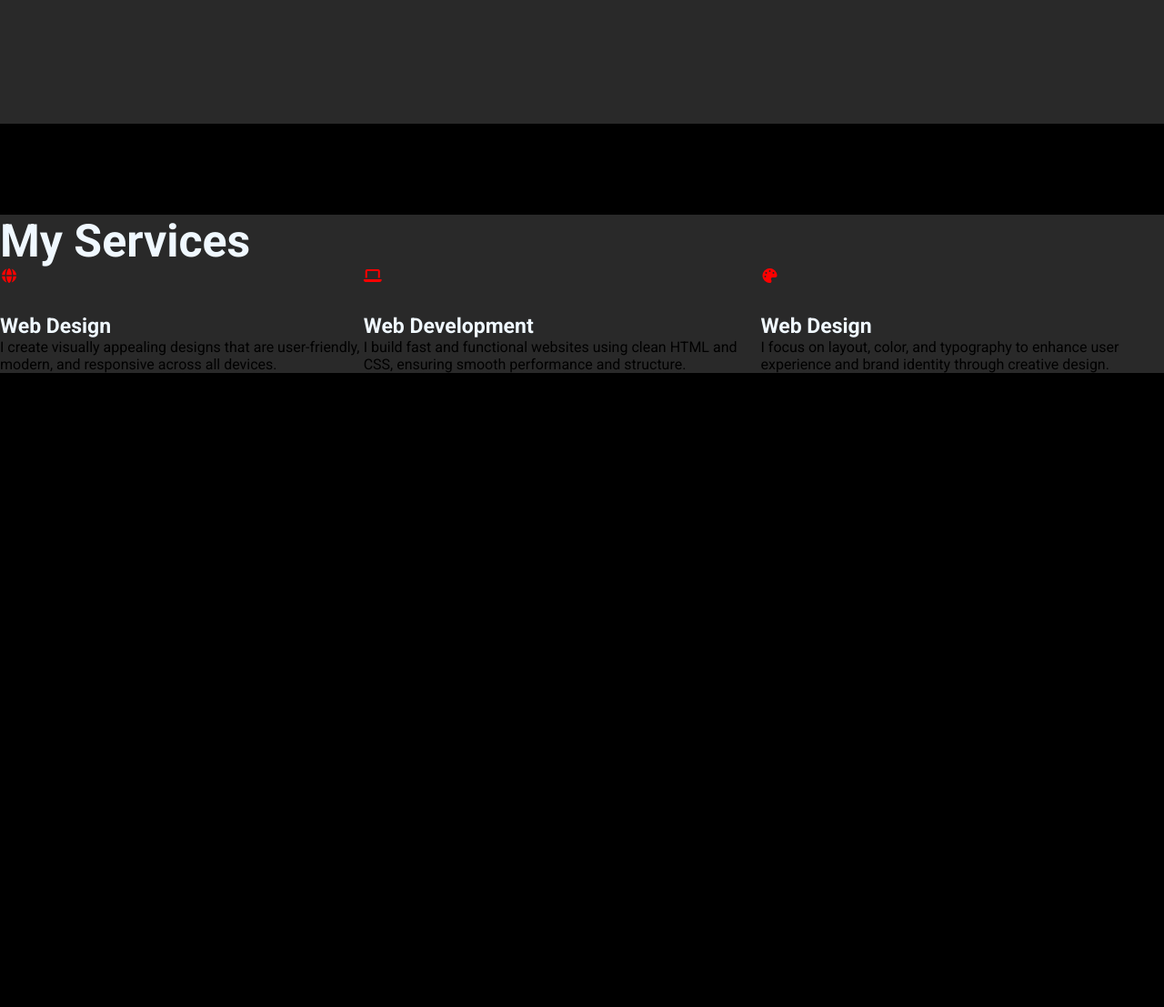
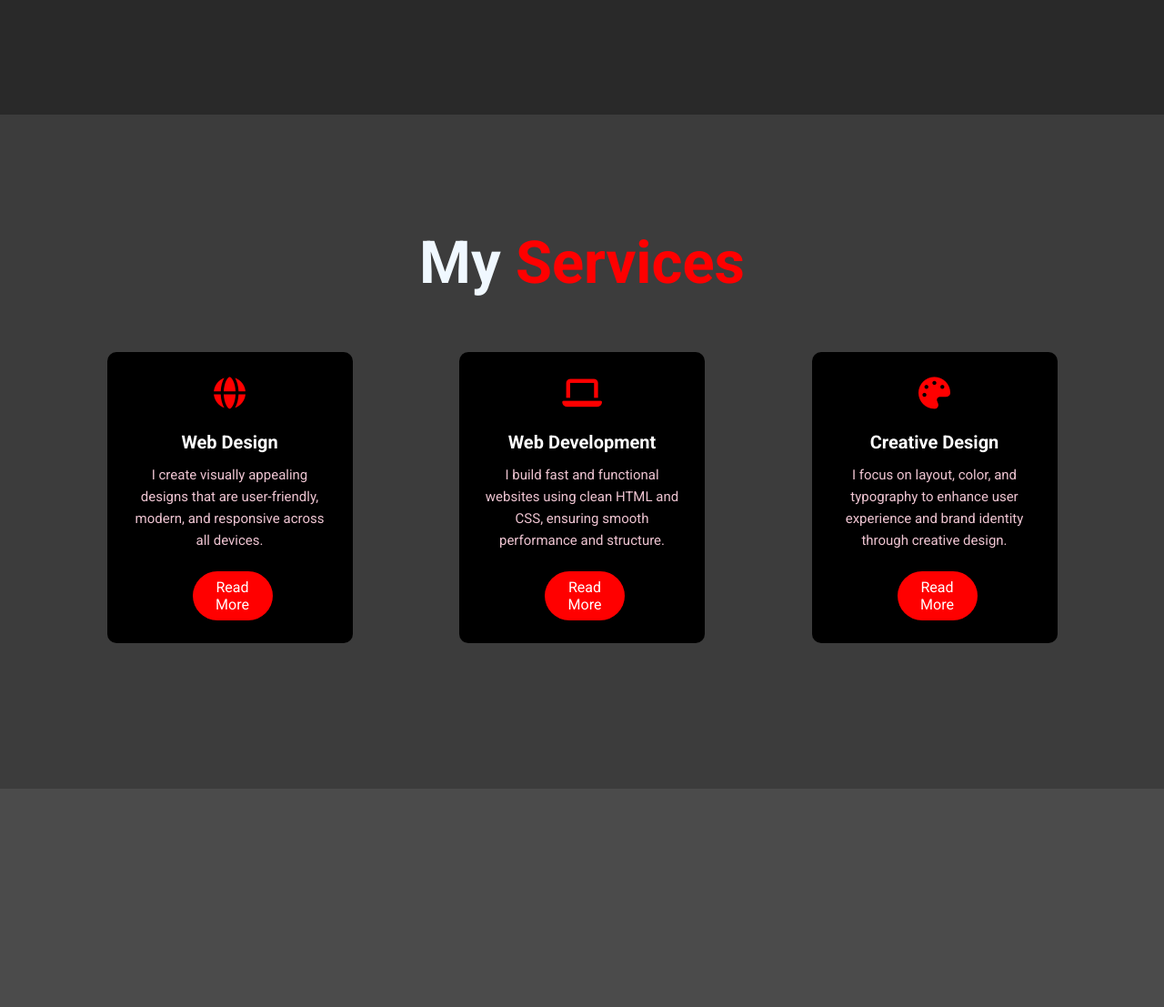
Before and after one commit to iamrohan05/My-Portfolio, a plain HTML site: page index.html in a window 1280 px wide. Shown: the part 1480-2587 px from the top of the page at 91% size. Before the commit the page ends 1890 px from the top, so only its background shows below. Drawn offline with Linux system fonts and the light colour scheme.

Commit message:
Portfolio Project

```diff
--- a/index.html
+++ b/index.html
@@ -45,7 +45,7 @@
         </div>
         <div class="my-info">
             <h1 class="h1-2">About <span>Me</span></h1>
-            <h4 class="h4-2">Developer <span> and Designer</h4></span>
+            <h3 class="h3-2">Developer <span> and Designer</h3></span>
             <p>
                 Hello! I am a front-end developer who works with HTML and CSS to create simple, clean, and responsive web pages. I enjoy designing websites that look good on all screen sizes and adding basic animations to make them more interactive. I'm always learning and trying to improve my skills in web design.
             </p>
@@ -55,33 +55,42 @@
      </section>
      <section class="section-services">
       <div class="my-services">
-        <h1>My Services</h1>
+        <h1>My <span>Services</span></h1>
         <div class=main-container>
             <div class="container-one">
-                <i class="fa-solid fa-globe"></i>
+                <i class="fa-solid fa-globe fa-2x"></i>
                 <h3>Web Design</h3>
                 <p>I create visually appealing designs that are user-friendly, modern, and responsive across all devices.</p>
+               <div class="but-ton1">
+                <button>Read More</button>
+            </div>
 
             </div>
 
-            <div class="container-one">
-                <i class="fa-solid fa-laptop"></i>
+            <div class="container-two">
+                <i class="fa-solid fa-laptop fa-2x"></i>
                 <h3>Web Development</h3>
                 <p>I build fast and functional websites using clean HTML and CSS, ensuring smooth performance and structure.</p>
-
+                <div class="but-ton2">
+                <button>Read More</button>
+            </div>
 
             </div>
 
-            <div class="container-one">
-                <i class="fa-solid fa-palette"></i>
-                <h3>Web Design</h3>
+            <div class="container-three">
+                <i class="fa-solid fa-palette fa-2x"></i>
+                <h3>Creative Design</h3>
                 <p>I focus on layout, color, and typography to enhance user experience and brand identity through creative design.</p>
-
+                <div class="but-ton3">
+                <button>Read More</button>
             </div>
 
         </div>
       </div>
      </section>
+     <section class="skills">
+
+     </section>
 
 
 </body>
--- a/style.css
+++ b/style.css
@@ -13,7 +13,7 @@ header{
     padding-bottom:17.5px;
 }
 .navbar {
-    padding-top:40px;
+    padding-top:30px;
     background-color: black;
     color:white;
     display:flex;
@@ -137,15 +137,16 @@ button:hover {
     background-image:url("image1.jpg");
     background-size: contain;
     height:500px;
-    width:80%;
+    width:400px;
     background-repeat: no-repeat;
     background-position: left center ;
-    margin-left: 45px;
+    margin-left: 5px;
     border-radius: 10px;
 
 }
 .about-me {
     display: flex;
+    gap:60px;
     align-content: center;
     justify-items: center;
     padding: 50px 250px;
@@ -162,7 +163,7 @@ button:hover {
     margin-bottom: 20px;
 }
 
-.h4-2 {
+.h3-2 {
     font-size: 20px;
     font-weight: 600;
     color: aliceblue;
@@ -170,7 +171,7 @@ button:hover {
 }
 
 .my-info p {
-    font-size: 15px;
+    font-size: 16.5px;
     color: rgb(238, 196, 209);
     line-height: 1.6;
     margin-bottom: 30px;
@@ -195,9 +196,11 @@ button:hover {
     transform: scale(1.1);
 }
 .section-services{
+    width: 100%;
+    padding-top: 120px;
     width:100%;
-    margin-top:100px;
-    background-color: rgba(169, 169, 169, 0.244);
+    background-color: rgba(169, 169, 169, 0.355);
+    padding-bottom: 120px;
 }
 
 .main-container {
@@ -205,8 +208,84 @@ button:hover {
     justify-content: space-evenly;
     align-items: center;
 }
+
 i {
-    height: 40px;
-    width:40px;
     color:red;
 }
+.section-services .my-services h1 {
+    text-align: center;
+    margin-bottom: 20px;
+    color: rgb(240, 248, 255);
+    font-size: 65px;
+}
+
+.container-one,
+.container-two,
+.container-three {
+    height: 320px;
+    background-color: black;
+    border: 2px solid transparent;
+    padding: 25px;
+    border-radius: 10px;
+    text-align: center;
+    width: 270px;
+    margin: 40px 0;
+}
+
+.container-one i,
+.container-two i,
+.container-three i {
+    font-size: 35px;
+    margin-bottom: 15px;
+}
+
+.container-one h3,
+.container-two h3,
+.container-three h3 {
+    margin-bottom: 12px;
+    font-size: 20px;
+    color: white;
+}
+
+.container-one p,
+.container-two p,
+.container-three p {
+    color: rgb(238, 196, 209);
+    font-size: 15px;
+    line-height: 1.6;
+     margin-bottom: 22px;
+}
+.container-one button,
+.container-two button,
+.container-three button {
+    border: none;
+    outline: none;
+    padding: 8px 16px;
+    border-radius: 50px;
+    background-color: red;
+    color: white;
+    font-size: 16px;
+    cursor: pointer;
+    transition: background-color 0.3s ease;
+
+}
+
+.but-ton1,
+.but-ton2,
+.but-ton3 {
+    margin-right: 61px;
+}
+
+.container-one button:hover ,
+.container-two button:hover,
+.container-three button:hover {
+    background-color: darkred;
+    transform: scale(1.2);
+}
+.skills{
+    width: 100%;
+    padding-top: 120px;
+    width:100%;
+    background-color: rgba(169, 169, 169, 0.443);
+    padding-bottom: 120px;
+}
```
